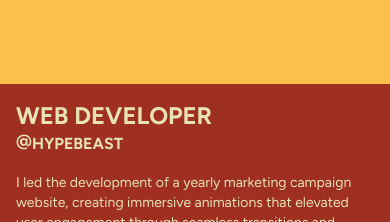
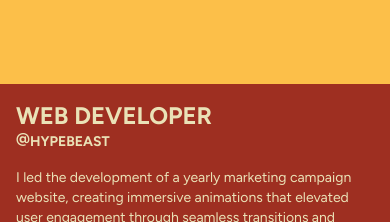
Before and after one commit to mikacheng1590/personal-frontend-project, a Next.js app: page / in a window 390 px wide. Shown: the part 1660-1882 px from the top of the page. Built offline with nearby package versions, Linux system fonts and the light colour scheme.

Commit message:
fix typo

```diff
--- a/src/app/(home)/_client-components/professional-experience/JobTitleAndCompany.tsx
+++ b/src/app/(home)/_client-components/professional-experience/JobTitleAndCompany.tsx
@@ -14,7 +14,7 @@
       <span className="text-2xl md:text-6xl font-bold uppercase">
         {title}
       </span>
-      <span className="test-sm md:text-3xl font-bold uppercase">
+      <span className="text-sm md:text-3xl font-bold uppercase">
         <span className="relative bottom-[3px]">@</span>{company}
       </span>
     </h3>
```
